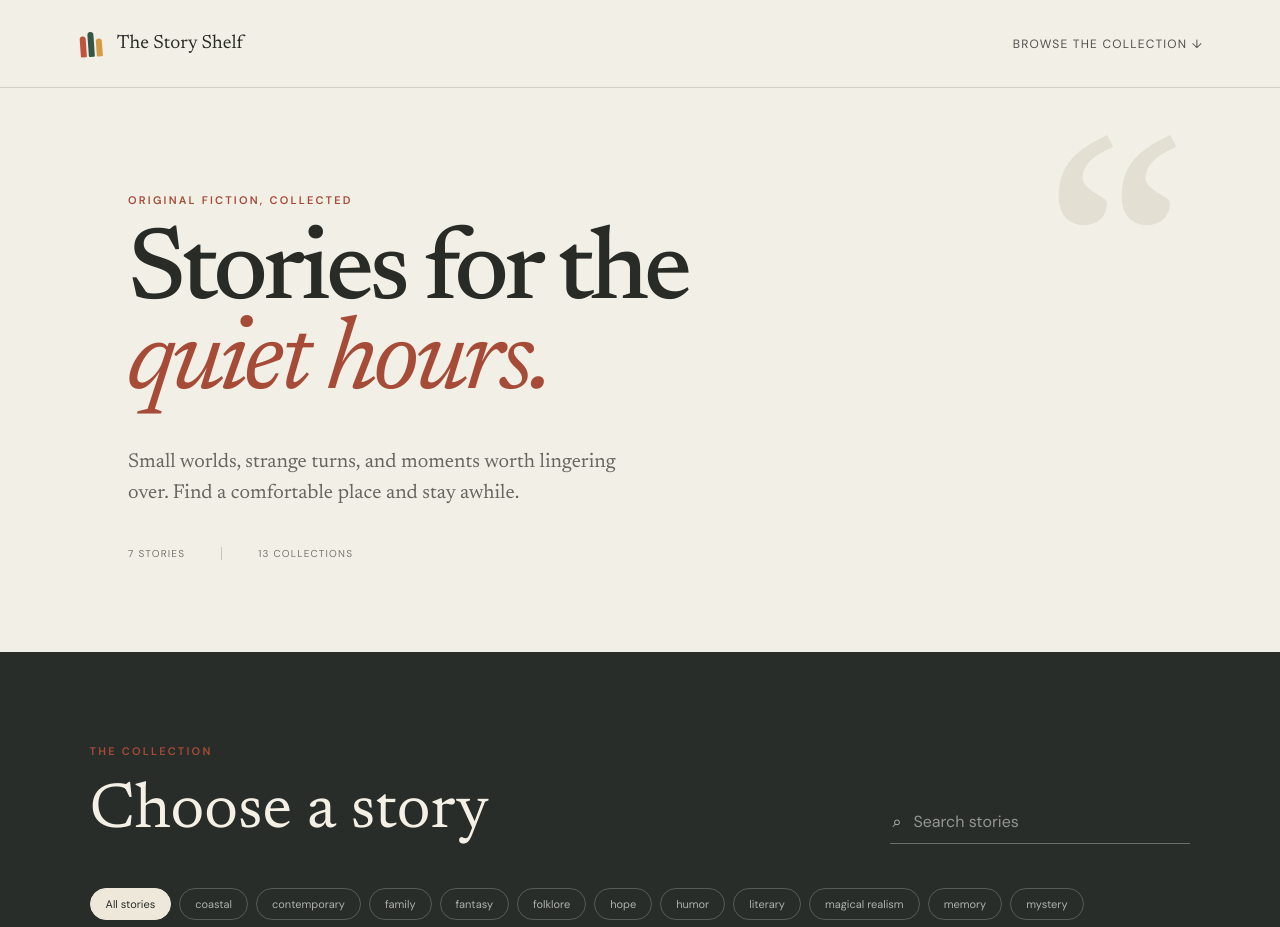
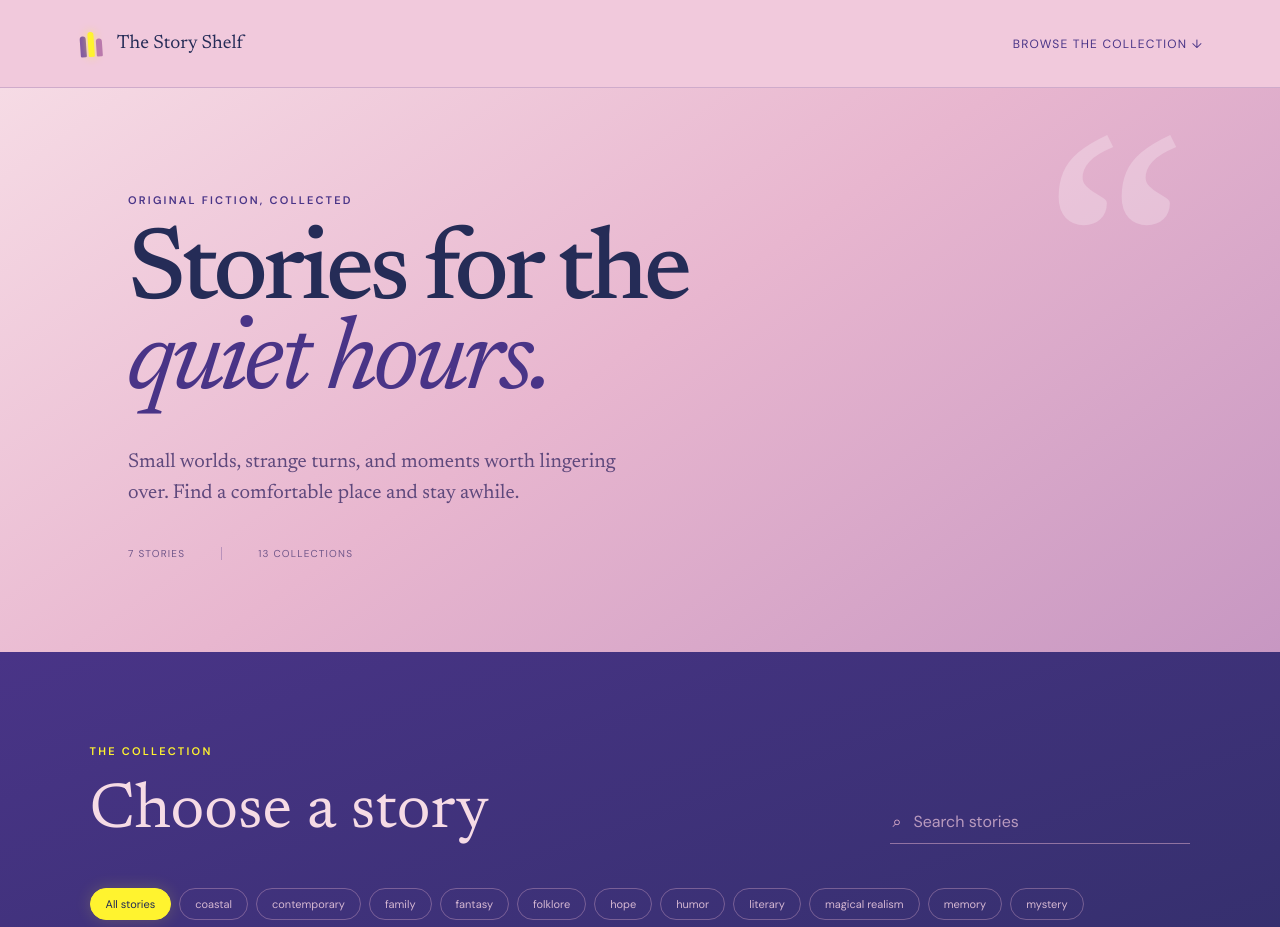
Before and after one commit to Radionoiz/story-app, a React (Vite) app: page / in a window 1280 px wide. Shown: the top 927 px of the page. Built offline with nearby package versions, Linux system fonts and the light colour scheme.

Commit message:
Update site palette from visual reference

```diff
--- a/src/styles.css
+++ b/src/styles.css
@@ -1,65 +1,81 @@
 @import url('https://fonts.googleapis.com/css2?family=DM+Sans:wght@400;500;600&family=Newsreader:ital,opsz,wght@0,6..72,400;0,6..72,500;1,6..72,400&display=swap');
 
-:root { font-family: 'DM Sans', sans-serif; color: #292b27; background: #f2efe7; font-synthesis: none; }
+:root {
+  font-family: 'DM Sans', sans-serif;
+  color: #252c57;
+  background: #f1c9dc;
+  font-synthesis: none;
+  --midnight: #222b55;
+  --deep-violet: #493487;
+  --violet: #8058a5;
+  --mauve: #b979ac;
+  --cloud-pink: #e8b6cf;
+  --pale-pink: #f6dbe5;
+  --starlight: #fff32f;
+  --starlight-soft: #fff8a8;
+}
 * { box-sizing: border-box; }
 html { scroll-behavior: smooth; }
 body { margin: 0; min-width: 320px; }
 button, input { font: inherit; }
 button { color: inherit; }
 .site-shell, .reader-shell { min-height: 100vh; }
-.topbar, .reader-nav { height: 88px; display: flex; align-items: center; justify-content: space-between; padding: 0 clamp(24px, 6vw, 92px); border-bottom: 1px solid #d4d0c6; }
+.topbar, .reader-nav { height: 88px; display: flex; align-items: center; justify-content: space-between; padding: 0 clamp(24px, 6vw, 92px); border-bottom: 1px solid rgba(73, 52, 135, .2); }
 .brand { display: flex; align-items: center; gap: 13px; font-family: 'Newsreader', serif; font-size: 19px; }
 .story-mark { position: relative; display: inline-flex; width: 27px; height: 27px; align-items: end; justify-content: center; gap: 2px; transform: rotate(-4deg); }
-.story-mark i { display: block; width: 6px; height: 21px; background: #bf543b; border-radius: 5px 5px 2px 2px; }
-.story-mark i:nth-child(2) { height: 25px; background: #345646; }
-.story-mark i:nth-child(3) { height: 18px; background: #d59a43; }
-.topbar a { color: #4f514b; font-size: 12px; letter-spacing: .1em; text-transform: uppercase; text-decoration: none; }
-.hero { min-height: 560px; padding: 105px clamp(24px, 10vw, 160px) 92px; position: relative; overflow: hidden; }
-.hero::after { content: '“'; position: absolute; right: 7%; top: 28px; color: #e4dfd3; font: 360px/1 'Newsreader', serif; z-index: -1; }
-.eyebrow { color: #a64b37; font-size: 11px; font-weight: 600; text-transform: uppercase; letter-spacing: .2em; margin: 0 0 22px; }
+.story-mark i { display: block; width: 6px; height: 21px; background: var(--violet); border-radius: 5px 5px 2px 2px; }
+.story-mark i:nth-child(2) { height: 25px; background: var(--starlight); box-shadow: 0 0 9px rgba(255, 243, 47, .65); }
+.story-mark i:nth-child(3) { height: 18px; background: var(--mauve); }
+.topbar a { color: var(--deep-violet); font-size: 12px; letter-spacing: .1em; text-transform: uppercase; text-decoration: none; }
+.hero { min-height: 560px; padding: 105px clamp(24px, 10vw, 160px) 92px; position: relative; overflow: hidden; background: linear-gradient(145deg, var(--pale-pink) 0%, var(--cloud-pink) 48%, #c797c2 100%); }
+.hero::after { content: '“'; position: absolute; right: 7%; top: 28px; color: rgba(255, 255, 255, .25); font: 360px/1 'Newsreader', serif; z-index: 0; }
+.hero > * { position: relative; z-index: 1; }
+.eyebrow { color: var(--deep-violet); font-size: 11px; font-weight: 600; text-transform: uppercase; letter-spacing: .2em; margin: 0 0 22px; }
 .hero h1 { font: 500 clamp(58px, 8vw, 112px)/.88 'Newsreader', serif; letter-spacing: -.045em; margin: 0; max-width: 950px; }
-.hero h1 em { color: #a64b37; font-weight: 400; }
-.intro { font: 20px/1.55 'Newsreader', serif; color: #66675f; max-width: 490px; margin: 38px 0; }
-.hero-stats { display: flex; gap: 36px; color: #77776f; text-transform: uppercase; letter-spacing: .12em; font-size: 10px; }
-.hero-stats span + span { padding-left: 36px; border-left: 1px solid #c9c5bb; }
-.collection { background: #282d29; color: #f5f0e5; padding: 92px clamp(24px, 7vw, 110px) 120px; min-height: 600px; }
+.hero h1 em { color: var(--deep-violet); font-weight: 400; }
+.intro { font: 20px/1.55 'Newsreader', serif; color: #5e487c; max-width: 490px; margin: 38px 0; }
+.hero-stats { display: flex; gap: 36px; color: #71578a; text-transform: uppercase; letter-spacing: .12em; font-size: 10px; }
+.hero-stats span + span { padding-left: 36px; border-left: 1px solid rgba(73, 52, 135, .3); }
+.collection { background: linear-gradient(160deg, var(--deep-violet) 0%, var(--midnight) 58%); color: var(--pale-pink); padding: 92px clamp(24px, 7vw, 110px) 120px; min-height: 600px; }
+.collection .eyebrow { color: var(--starlight); }
 .section-head { display: flex; align-items: end; justify-content: space-between; gap: 28px; }
 .section-head h2 { font: 400 clamp(42px, 5vw, 66px)/1 'Newsreader', serif; margin: 0; }
-.search { width: min(300px, 100%); display: flex; align-items: center; gap: 10px; padding: 10px 2px; border-bottom: 1px solid #69706a; color: #c7c9c3; }
+.search { width: min(300px, 100%); display: flex; align-items: center; gap: 10px; padding: 10px 2px; border-bottom: 1px solid rgba(232, 182, 207, .5); color: var(--cloud-pink); }
 .search input { border: 0; outline: 0; background: transparent; color: white; width: 100%; }
-.search input::placeholder { color: #92968f; }
+.search input::placeholder { color: #b99abe; }
 .tags { display: flex; flex-wrap: wrap; gap: 8px; padding: 44px 0 32px; }
-.tags button { border: 1px solid #555b56; background: transparent; border-radius: 99px; color: #aeb1ab; padding: 8px 15px; font-size: 11px; cursor: pointer; }
-.tags button:hover, .tags button.active { background: #eee8db; border-color: #eee8db; color: #292d29; }
-.story-grid { border-top: 1px solid #484d48; }
-.story-card { width: 100%; display: grid; grid-template-columns: 80px 1fr; gap: 22px; text-align: left; padding: 36px 8px; background: transparent; border: 0; border-bottom: 1px solid #484d48; cursor: pointer; transition: background .2s, padding .2s; }
-.story-card:hover { background: #303631; padding-left: 20px; padding-right: 20px; }
-.card-number { color: #7c817b; font: italic 20px 'Newsreader', serif; }
-.card-tags { display: flex; gap: 9px; text-transform: uppercase; color: #c77860; font-size: 9px; letter-spacing: .15em; }
+.tags button { border: 1px solid rgba(232, 182, 207, .35); background: transparent; border-radius: 99px; color: #d5b7d2; padding: 8px 15px; font-size: 11px; cursor: pointer; }
+.tags button:hover, .tags button.active { background: var(--starlight); border-color: var(--starlight); color: var(--midnight); box-shadow: 0 0 16px rgba(255, 243, 47, .18); }
+.story-grid { border-top: 1px solid rgba(232, 182, 207, .22); }
+.story-card { width: 100%; display: grid; grid-template-columns: 80px 1fr; gap: 22px; text-align: left; padding: 36px 8px; background: transparent; border: 0; border-bottom: 1px solid rgba(232, 182, 207, .22); cursor: pointer; transition: background .2s, padding .2s; }
+.story-card:hover { background: rgba(128, 88, 165, .22); padding-left: 20px; padding-right: 20px; }
+.card-number { color: #ad8fbd; font: italic 20px 'Newsreader', serif; }
+.card-tags { display: flex; gap: 9px; text-transform: uppercase; color: var(--starlight); font-size: 9px; letter-spacing: .15em; }
 .card-tags span + span::before { content: '·'; margin-right: 9px; }
-.story-card h3 { color: #f5f0e5; font: 400 clamp(28px, 3.4vw, 45px)/1.05 'Newsreader', serif; margin: 12px 0; }
-.story-card p { max-width: 650px; color: #aeb1ab; font: 16px/1.55 'Newsreader', serif; margin: 0 0 22px; }
-.card-meta { display: flex; justify-content: space-between; align-items: center; color: #7f847e; font-size: 10px; text-transform: uppercase; letter-spacing: .12em; }
-.read-link { color: #d8d9d3; }
-.read-link b { color: #c77860; font-size: 18px; margin-left: 8px; }
-.empty { text-align: center; padding: 90px 20px; color: #999e97; border-top: 1px solid #484d48; }
-.empty span { font: 50px 'Newsreader'; }.empty h3 { color: #f5f0e5; font: 32px 'Newsreader'; margin: 15px 0 4px; }.empty p { margin: 0; }
-.site-footer { padding: 55px clamp(24px, 7vw, 110px); display: flex; align-items: center; gap: 20px; color: #74766f; font: 15px 'Newsreader', serif; }
+.story-card h3 { color: #fff5fb; font: 400 clamp(28px, 3.4vw, 45px)/1.05 'Newsreader', serif; margin: 12px 0; }
+.story-card p { max-width: 650px; color: #cbb8cf; font: 16px/1.55 'Newsreader', serif; margin: 0 0 22px; }
+.card-meta { display: flex; justify-content: space-between; align-items: center; color: #a890b6; font-size: 10px; text-transform: uppercase; letter-spacing: .12em; }
+.read-link { color: var(--pale-pink); }
+.read-link b { color: var(--starlight); font-size: 18px; margin-left: 8px; }
+.empty { text-align: center; padding: 90px 20px; color: #b99abe; border-top: 1px solid rgba(232, 182, 207, .22); }
+.empty span { font: 50px 'Newsreader'; color: var(--starlight); }.empty h3 { color: var(--pale-pink); font: 32px 'Newsreader'; margin: 15px 0 4px; }.empty p { margin: 0; }
+.site-footer { padding: 55px clamp(24px, 7vw, 110px); display: flex; align-items: center; gap: 20px; color: #604775; font: 15px 'Newsreader', serif; background: var(--cloud-pink); }
 .site-footer span:last-child { margin-left: auto; font: 10px 'DM Sans'; text-transform: uppercase; letter-spacing: .15em; }
 .button-reset { border: 0; background: transparent; cursor: pointer; }
-.reader-nav .back { color: #6f7069; font-size: 12px; text-transform: uppercase; letter-spacing: .1em; }
+.reader-shell { background: linear-gradient(180deg, var(--pale-pink), #edc4da); }
+.reader-nav .back { color: var(--deep-violet); font-size: 12px; text-transform: uppercase; letter-spacing: .1em; }
 .reader { max-width: 760px; margin: 0 auto; padding: 90px 28px 110px; }
-.reader-kicker { text-align: center; color: #a64b37; font-size: 10px; text-transform: uppercase; letter-spacing: .2em; }
+.reader-kicker { text-align: center; color: var(--deep-violet); font-size: 10px; text-transform: uppercase; letter-spacing: .2em; }
 .reader h1 { font: 500 clamp(52px, 8vw, 88px)/.95 'Newsreader', serif; letter-spacing: -.035em; text-align: center; margin: 24px -100px 26px; }
-.reader-meta { display: flex; justify-content: center; gap: 18px; color: #85867f; font-size: 10px; text-transform: uppercase; letter-spacing: .12em; margin-bottom: 75px; }
+.reader-meta { display: flex; justify-content: center; gap: 18px; color: #785d8d; font-size: 10px; text-transform: uppercase; letter-spacing: .12em; margin-bottom: 75px; }
 .reader-meta span + span::before { content: '·'; margin-right: 18px; }
-.reader article { color: #33352f; font: 20px/1.75 'Newsreader', serif; }
+.reader article { color: var(--midnight); font: 20px/1.75 'Newsreader', serif; }
 .reader article p { white-space: pre-line; margin: 0 0 1.5em; }
-.reader article p:first-child::first-letter { float: left; font-size: 76px; line-height: .73; padding: 12px 9px 0 0; color: #a64b37; }
-.reader-footer { text-align: center; border-top: 1px solid #d4d0c6; margin-top: 75px; padding-top: 48px; color: #77786f; }
+.reader article p:first-child::first-letter { float: left; font-size: 76px; line-height: .73; padding: 12px 9px 0 0; color: var(--deep-violet); }
+.reader-footer { text-align: center; border-top: 1px solid rgba(73, 52, 135, .2); margin-top: 75px; padding-top: 48px; color: #715787; }
 .reader-footer p { font: italic 18px 'Newsreader', serif; }
-.reader-footer button { border: 1px solid #aba89f; background: transparent; padding: 11px 19px; border-radius: 99px; cursor: pointer; margin-top: 10px; }
-.reader-footer button:hover { background: #292d29; color: white; }
+.reader-footer button { border: 1px solid var(--deep-violet); background: transparent; padding: 11px 19px; border-radius: 99px; cursor: pointer; margin-top: 10px; }
+.reader-footer button:hover { background: var(--deep-violet); color: var(--starlight-soft); }
 @media (max-width: 700px) {
   .topbar, .reader-nav { height: 70px; }.topbar a { display: none; }.hero { min-height: auto; padding-top: 75px; }.hero h1 { font-size: 59px; }
   .section-head { align-items: stretch; flex-direction: column; }.search { width: 100%; }.story-card { grid-template-columns: 40px 1fr; gap: 10px; }.card-meta { align-items: end; }
```
